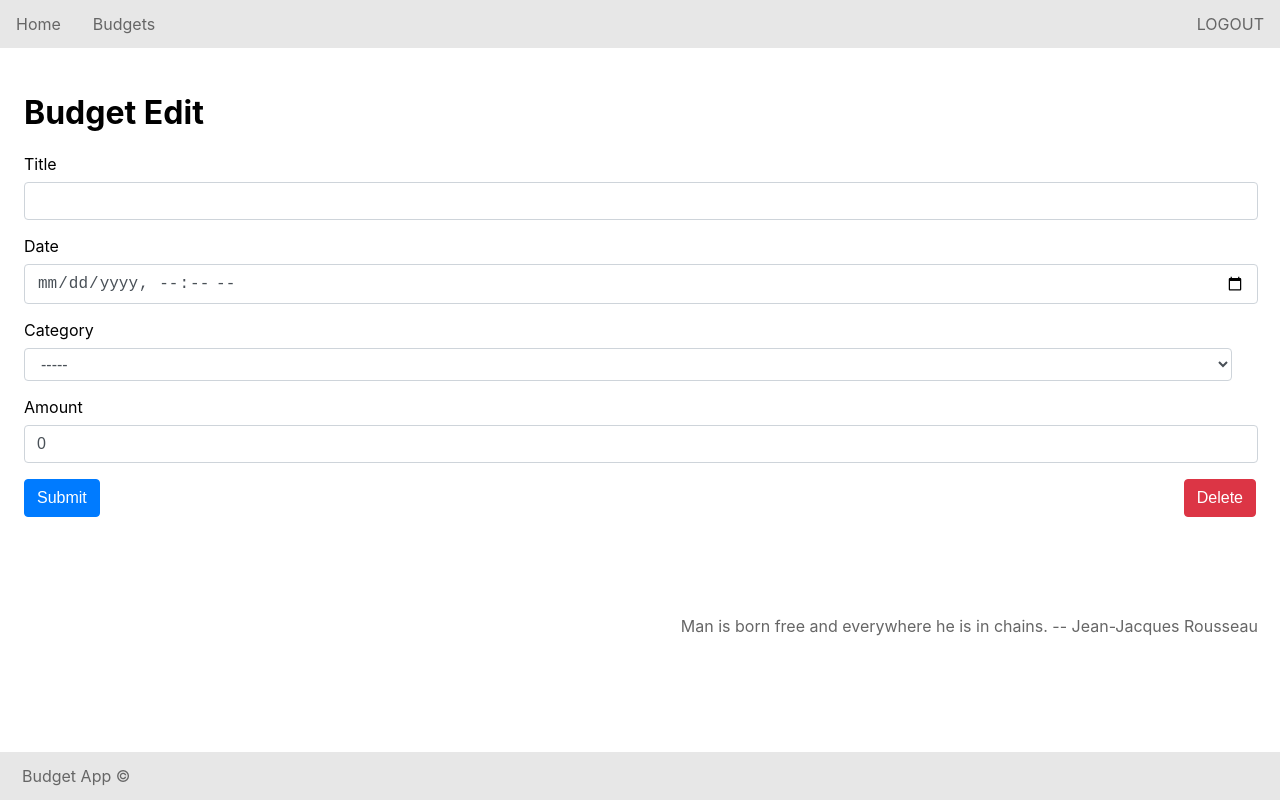
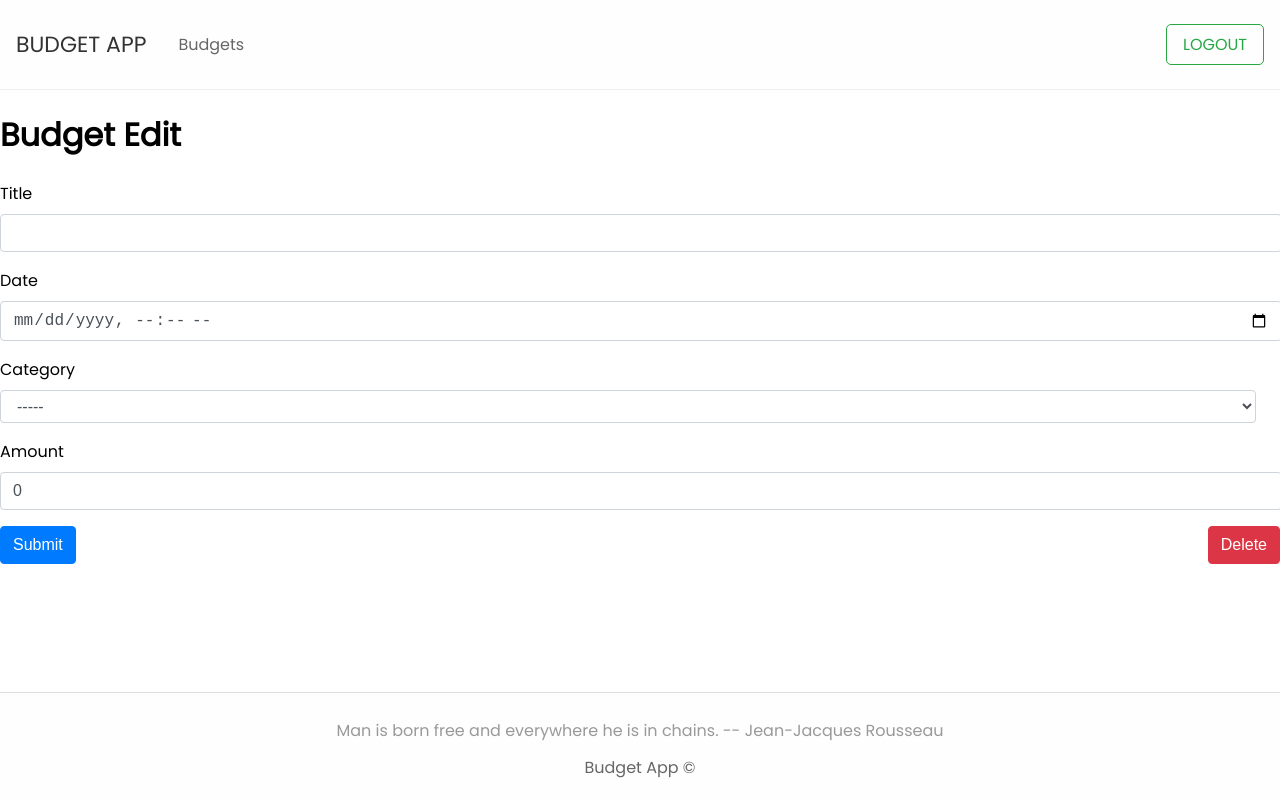
Before and after one commit to shunkongcheung/budget-app, a Next.js app: page /budgets/1 in a window 1280 px wide. Built offline with nearby package versions, Linux system fonts and the light colour scheme.

Commit message:
feat: add styling

```diff
--- a/src/containers/Layout/Footer.module.css
+++ b/src/containers/Layout/Footer.module.css
@@ -3,11 +3,22 @@
   left: 0;
   right: 0;
   bottom: 0;
-  background-color: #e7e7e7;
+  background-color: #fefefe;
   color: #666;
-  padding: 14px 22px;
+  padding: 20px 12px;
 
   display: flex;
+  flex-direction: column;
   align-items: center;
-  justify-content: space-between;
+  justify-content: center;
+
+  border-top: rgba(0, 0, 0, 0.125) solid 1px;
+  border-raius: 0 0 calc(0.25rem - 1px) calc(0.25rem - 1px);
 }
+
+.quote {
+  color: #999;
+  font-weight: 400;
+  margin-top: 5px;
+  margin-bottom: 12px;
+}
--- a/src/containers/Layout/Footer.tsx
+++ b/src/containers/Layout/Footer.tsx
@@ -5,6 +5,10 @@ import classNames from "./Footer.module.css";
 const Footer: React.FC = () => {
   return (
     <footer className={classNames.container}>
+      <div className={classNames.quote}>
+        Man is born free and everywhere he is in chains. -- Jean-Jacques
+        Rousseau
+      </div>
       <span>Budget App &#169;</span>
     </footer>
   );
--- a/src/containers/Layout/Header.module.css
+++ b/src/containers/Layout/Header.module.css
@@ -1,11 +1,27 @@
 .container {
+  background-color: #fefefe;
+  border-bottom: #eee solid 1px;
+}
+.content {
+  display: flex;
   background: 1px solid #e7e7e7;
-  background-color: #e7e7e7;
 
+  max-width: 1280px;
+  margin: 0 auto;
   list-style-type: none;
-  margin: 0;
-  padding: 0;
+  padding: 1.5rem 1rem;
   overflow: hidden;
+  align-items: center;
+}
+
+.brand {
+  display: block;
+  color: #333;
+  font-size: 22px;
+  font-weight: 500;
+  text-align: center;
+  padding: 0 16px 0 0;
+  text-decoration: none;
 }
 
 .listItem {
@@ -16,10 +32,25 @@
   display: block;
   color: #666;
   text-align: center;
-  padding: 14px 16px;
+  padding: 0 16px;
   text-decoration: none;
 }
 
 .right {
-  float: right;
+  margin-left: auto;
 }
+
+.logout {
+  display: block;
+  text-align: center;
+  padding: 7px 16px;
+  text-decoration: none;
+
+  border-radius: 5px;
+  color: #28a745;
+  border: #28a745 solid 1px;
+}
+.logout:hover {
+  background: #28a745;
+  color: white;
+}
--- a/src/containers/Layout/Header.tsx
+++ b/src/containers/Layout/Header.tsx
@@ -8,7 +8,7 @@ import classNames from "./Header.module.css";
 interface HeaderProps {}
 
 const Header: React.FC<HeaderProps> = ({}) => {
-  const { token, clearToken } = useUserContext();
+  const { clearToken } = useUserContext();
   const router = useRouter();
 
   const handleLogout = useCallback(() => {
@@ -16,13 +16,12 @@ const Header: React.FC<HeaderProps> = ({}) => {
     router.push("/login");
   }, [clearToken, router]);
 
-  const isLogin = !!token;
-
   return (
-    <ul className={classNames.container}>
+    <div className={classNames.container}>
+      <ul className={classNames.content}>
         <li className={classNames.listItem}>
-        <a className={classNames.link} href="/">
-          Home
+          <a className={classNames.brand} href="/">
+            BUDGET APP
           </a>
         </li>
         <li className={classNames.listItem}>
@@ -31,11 +30,12 @@ const Header: React.FC<HeaderProps> = ({}) => {
           </a>
         </li>
         <li className={`${classNames.listItem} ${classNames.right}`}>
-        <a className={classNames.link} href="#" onClick={handleLogout}>
+          <a className={classNames.logout} href="#" onClick={handleLogout}>
             LOGOUT
           </a>
         </li>
       </ul>
+    </div>
   );
 };
 
--- a/src/containers/Layout/Layout.module.css
+++ b/src/containers/Layout/Layout.module.css
@@ -1,12 +1,15 @@
 .container {
   min-height: 520px;
-  margin: 1.5rem;
   display: flex;
   flex-direction: column;
+  width: 100vw;
+  max-width: 1280px;
+  padding-bottom: 170px;
 }
-.quote {
-  margin-top: auto;
-  text-align: right;
-  color: #666;
-  margin-right: 22px;
+
+.main {
+  display: flex;
+  flex-direction: column;
+  align-items: center;
+  margin: 0 1.5rem;
 }
--- a/src/containers/Layout/index.tsx
+++ b/src/containers/Layout/index.tsx
@@ -18,6 +18,10 @@ function App({ children }: AppProps) {
           name="description"
           content="An example of using nextjs, reactjs, firebase, firestore, authentication to build a budget app"
         />
+        <link
+          href="https://fonts.googleapis.com/css2?family=Poppins&display=swap"
+          rel="stylesheet"
+        />
         <meta
           name="keywords"
           content="nextjs, reactjs, firebase, firestore, authentication"
@@ -26,11 +30,9 @@ function App({ children }: AppProps) {
       </Head>
 
       <Header />
-      <div className={classNames.container}>{children}</div>
-      <div className={classNames.quote}>
-        Man is born free and everywhere he is in chains. -- Jean-Jacques
-        Rousseau
-      </div>
+      <main className={classNames.main}>
+        <div className={classNames.container}>{children}</div>
+      </main>
       <Footer />
     </>
   );
--- a/src/containers/Login/Login.module.css
+++ b/src/containers/Login/Login.module.css
@@ -1,9 +1,59 @@
 .loginBtn {
   display: flex;
   align-items: center;
+  width: 100%;
 }
 
 .loginTxt {
-  margin-left: 0.5rem;
+  margin-left: auto;
+  margin-right: auto;
   font-weight: 700;
 }
+
+.background {
+  position: fixed;
+  left: 0;
+  top: 0;
+  width: 100vw;
+  height: 100vh;
+  z-index: -1;
+  opacity: 0.7;
+}
+
+.content {
+  width: 500px;
+  display: flex;
+  flex-direction: column;
+  align-items: center;
+}
+
+.card {
+  background: white;
+  padding: 1.25rem;
+  border: 1px #ccc solid;
+  border-radius: 5px;
+  width: 250px;
+}
+
+.description {
+  color: #888;
+  margin-bottom: 45px;
+  margin-left: auto;
+  margin-right: auto;
+  text-align: center;
+  width: 220px;
+}
+
+.title {
+  color: #555;
+  text-align: center;
+  margin-bottom: 40px;
+}
+
+.container {
+  display: flex;
+  flex-direction: column;
+  align-items: center;
+  justify-content: center;
+  height: 400px;
+}
--- a/src/index.css
+++ b/src/index.css
@@ -1,7 +1,7 @@
 body {
   margin: 0;
-  font-family: -apple-system, BlinkMacSystemFont, "Segoe UI", "Roboto", "Oxygen",
-    "Ubuntu", "Cantarell", "Fira Sans", "Droid Sans", "Helvetica Neue",
+  font-family: Poppins, -apple-system, BlinkMacSystemFont, "Segoe UI", "Roboto",
+    "Oxygen", "Ubuntu", "Cantarell", "Fira Sans", "Droid Sans", "Helvetica Neue",
     sans-serif;
   -webkit-font-smoothing: antialiased;
   -moz-osx-font-smoothing: grayscale;
```
Also changed, not shown: src/containers/Login/index.tsx (+24 -9 lines). Lines whose indentation alone changed are shown as unchanged.
